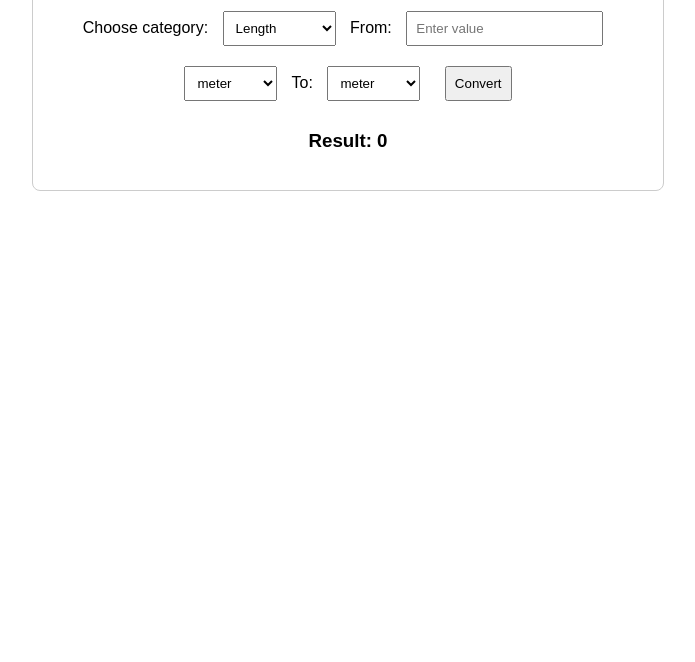
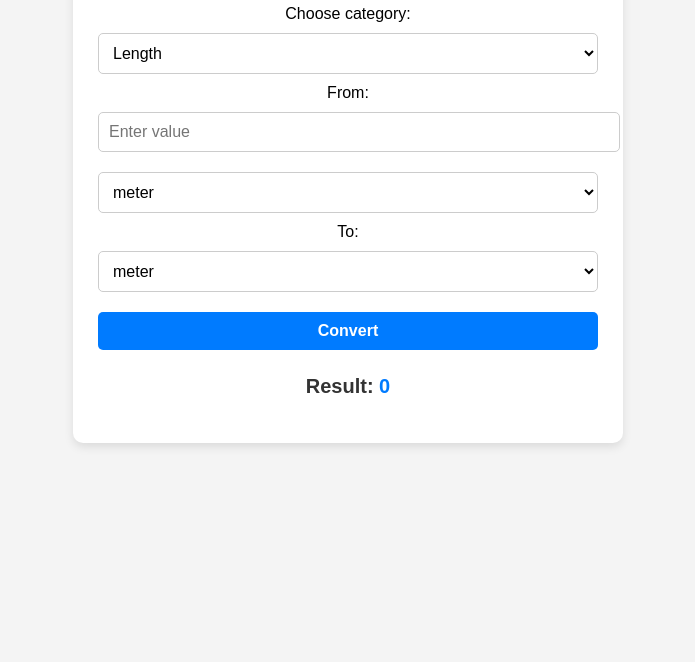
Before and after one commit to gravenewsweekly/Universal-Unit-Converter, a plain HTML site: page docs/index.html in a window 1280 px wide. Shown: the part 138-800 px from the top of the page, without its empty margins (292-987 px from the left). Drawn offline with Linux system fonts and the light colour scheme.

Commit message:
Update styles.css

```diff
--- a/docs/styles.css
+++ b/docs/styles.css
@@ -1,18 +1,84 @@
+/* General Styles */
 body {
     font-family: Arial, sans-serif;
     text-align: center;
-    margin: 50px;
+    margin: 0;
+    padding: 0;
+    background-color: #f4f4f4;
 }
 
+/* Centered Container */
 .container {
-    width: 50%;
-    margin: auto;
-    padding: 20px;
-    border: 1px solid #ccc;
-    border-radius: 8px;
+    max-width: 500px;
+    background: #fff;
+    margin: 50px auto;
+    padding: 25px;
+    border-radius: 10px;
+    box-shadow: 0px 4px 10px rgba(0, 0, 0, 0.1);
+    transition: transform 0.2s ease-in-out;
 }
 
+.container:hover {
+    transform: scale(1.02);
+}
+
+/* Headings */
+h2 {
+    color: #333;
+    font-size: 24px;
+    margin-bottom: 20px;
+}
+
+/* Inputs, Select, and Buttons */
 input, select, button {
-    margin: 10px;
-    padding: 8px;
+    width: 100%;
+    padding: 10px;
+    margin: 10px 0;
+    border-radius: 5px;
+    border: 1px solid #ccc;
+    font-size: 16px;
 }
+
+/* Input Fields */
+input, select {
+    background-color: #fff;
+}
+
+/* Button Styling */
+button {
+    background: #007BFF;
+    color: #fff;
+    border: none;
+    font-weight: bold;
+    cursor: pointer;
+    transition: background 0.3s ease;
+}
+
+button:hover {
+    background: #0056b3;
+}
+
+/* Result Display */
+h3 {
+    font-size: 20px;
+    color: #333;
+    margin-top: 15px;
+}
+
+#result {
+    font-weight: bold;
+    color: #007BFF;
+}
+
+/* Responsive Design */
+@media (max-width: 600px) {
+    .container {
+        width: 90%;
+        margin: 30px auto;
+        padding: 20px;
+    }
+
+    h2 {
+        font-size: 22px;
+    }
+}
```
